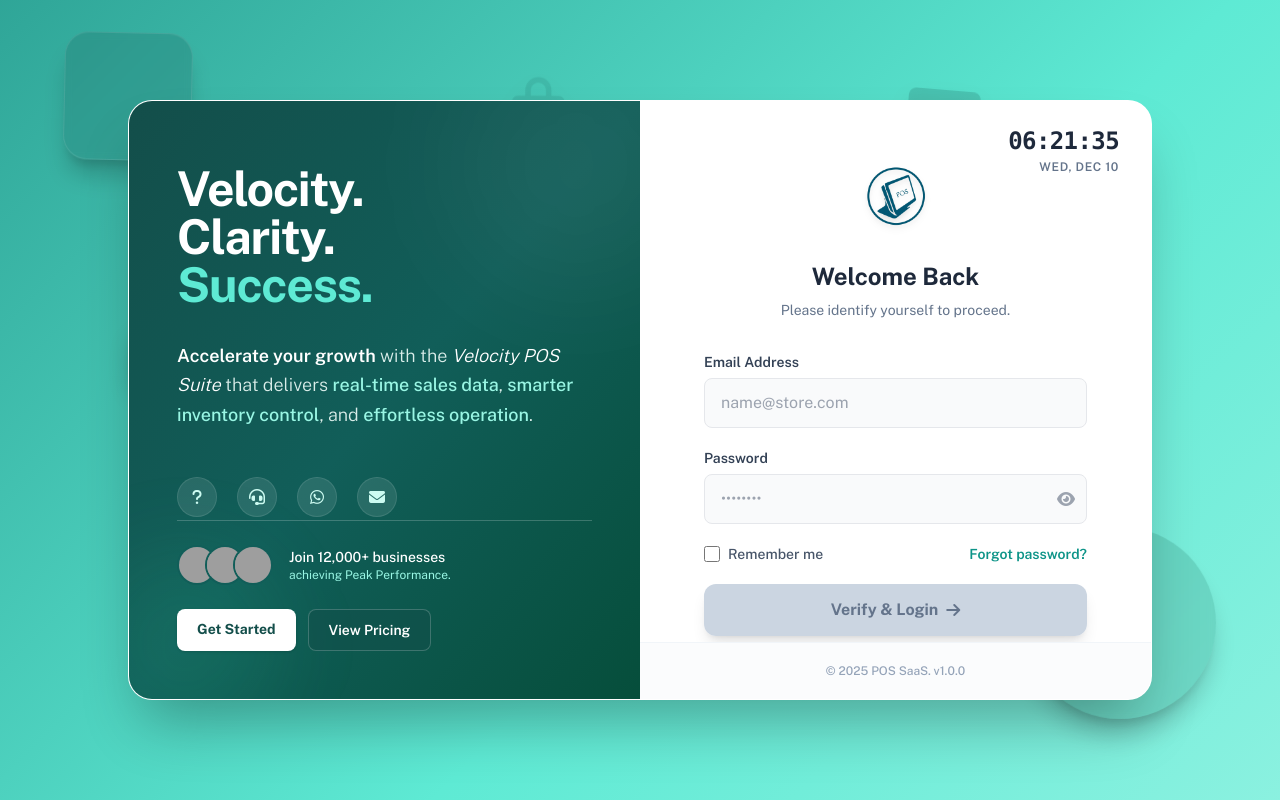
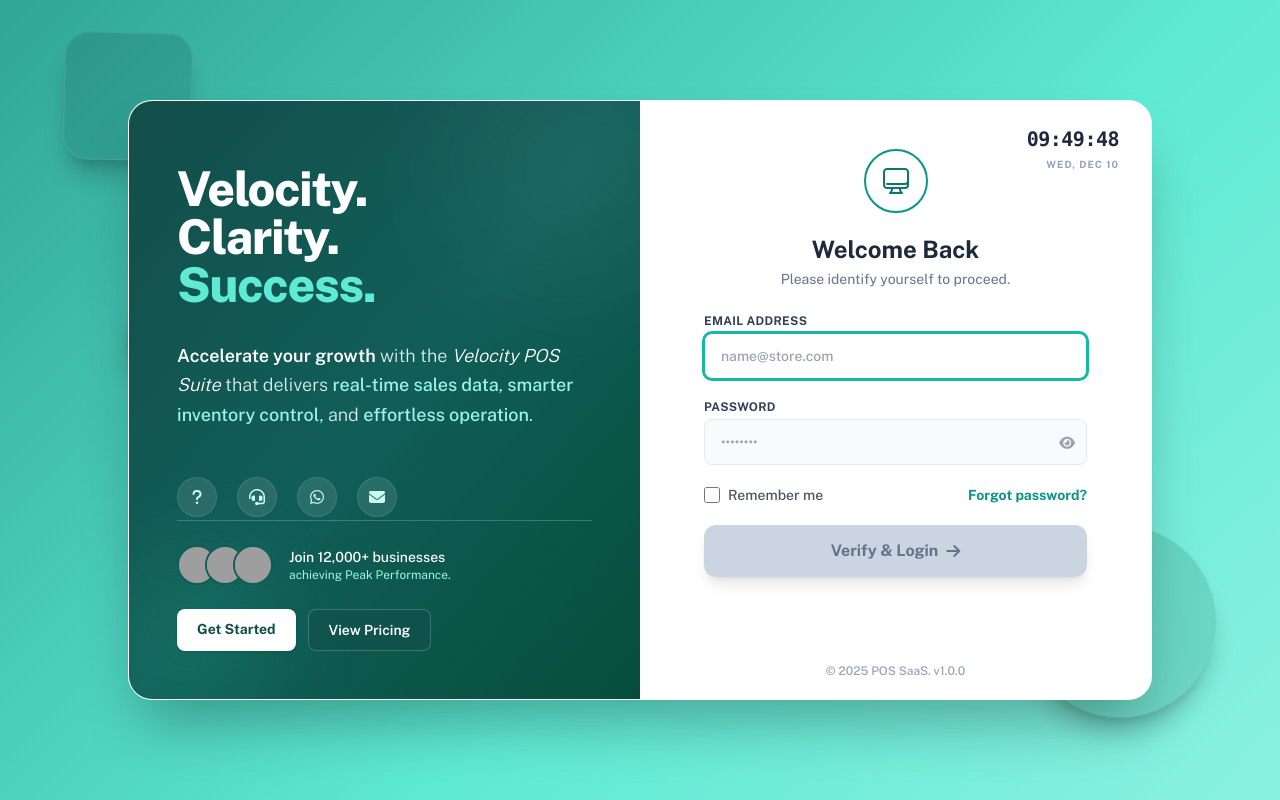
Before and after one commit to sharif-ullah-dhali608/modern-php-pos-system, a PHP site: page /pos/login in a window 1280 px wide. Run offline with PHP 8.4, Linux system fonts and the light colour scheme; some libraries are stand-ins or nearby versions; grey boxes are pictures that could not be loaded.

Commit message:
login2 work

```diff
--- a/config/auth_user.php
+++ b/config/auth_user.php
@@ -19,7 +19,7 @@ if(isset($_POST['login_btn']))
         $_SESSION['message'] = "Incorrect Captcha Code!";
         $_SESSION['input_email'] = $email; // Save email so user doesn't type it again
         // No specific error field for captcha, or you could set 'captcha' if you had logic for it
-        header("Location: ../signin.php");
+        header("Location: /pos/login");
         exit(0);
     }
 
--- a/config/dbcon.php
+++ b/config/dbcon.php
@@ -1,7 +1,7 @@
 <?php
 $host = "localhost";
 $username = "root";
-$password = "root";
+$password = "";
 $database = "pos_system";
 
 
--- a/signin.php
+++ b/signin.php
@@ -7,20 +7,28 @@ if(isset($_SESSION['auth'])){
 
 // 1. SESSION DATA
 $old_email = isset($_SESSION['input_email']) ? $_SESSION['input_email'] : '';
+
+// --- FIXED: PASSWORD RETAIN LOGIC ---
+// Session theke password ana hocche. Jodi backend set kore thake, tahole ekhane pabe.
+$old_password = isset($_SESSION['input_password']) ? $_SESSION['input_password'] : '';
+
 $error_field = isset($_SESSION['error_field']) ? $_SESSION['error_field'] : '';
 
 // 2. INPUT CLASSES
-$base_classes = "w-full rounded-lg px-4 py-3 outline-none transition-all duration-200 border";
+$base_classes = "w-full rounded-lg px-4 py-2.5 md:py-3 outline-none transition-all duration-200 border text-sm font-medium";
 
 $email_class = ($error_field == 'email' || $error_field == 'both')
     ? $base_classes . ' border-red-500 text-red-900 placeholder-red-300 focus:ring-2 focus:ring-red-500 bg-red-50'
-    : $base_classes . ' border-gray-200 bg-gray-50 text-gray-900 focus:ring-2 focus:ring-teal-500 focus:border-teal-500 focus:bg-white';
+    : $base_classes . ' border-slate-200 bg-slate-50 text-slate-800 focus:ring-2 focus:ring-teal-500 focus:border-teal-500 focus:bg-white';
 
 $pass_class = ($error_field == 'password' || $error_field == 'both')
     ? $base_classes . ' border-red-500 text-red-900 placeholder-red-300 focus:ring-2 focus:ring-red-500 bg-red-50'
-    : $base_classes . ' border-gray-200 bg-gray-50 text-gray-900 focus:ring-2 focus:ring-teal-500 focus:border-teal-500 focus:bg-white';
+    : $base_classes . ' border-slate-200 bg-slate-50 text-slate-800 focus:ring-2 focus:ring-teal-500 focus:border-teal-500 focus:bg-white';
 
+// 3. CLEAR SESSION (Flash Data)
+// Variable e data neyar por session clear kora hocche jate refresh korle data chole jay
 unset($_SESSION['input_email']);
+unset($_SESSION['input_password']);
 unset($_SESSION['error_field']);
 ?>
 
@@ -31,7 +39,7 @@ unset($_SESSION['error_field']);
     <meta name="viewport" content="width=device-width, initial-scale=1.0" />
     <title>POS Terminal Login</title>
 
-    <link href="https://fonts.googleapis.com/css2?family=Public+Sans:wght@300;400;500;600;700&display=swap" rel="stylesheet">
+    <link href="https://fonts.googleapis.com/css2?family=Public+Sans:wght@300;400;500;600;700;800&display=swap" rel="stylesheet">
     <script src="https://cdn.tailwindcss.com"></script>
     <script src="https://cdn.jsdelivr.net/npm/sweetalert2@11"></script>
     <link href="https://cdnjs.cloudflare.com/ajax/libs/font-awesome/6.5.0/css/all.min.css" rel="stylesheet">
@@ -39,13 +47,12 @@ unset($_SESSION['error_field']);
     <style>
         body { font-family: 'Public Sans', sans-serif; }
 
-        /* === 1. MOVING GRADIENT (Light Green <-> Deep Teal) === */
+        /* === 1. MOVING GRADIENT === */
         .animate-gradient {
             background: linear-gradient(-45deg, #ccfbf1, #5eead4, #0f766e, #115e59, #99f6e4);
             background-size: 400% 400%;
             animation: gradientBG 15s ease infinite;
         }
-
         @keyframes gradientBG {
             0% { background-position: 0% 50%; }
             50% { background-position: 100% 50%; }
@@ -56,35 +63,19 @@ unset($_SESSION['error_field']);
         .float-slow { animation: float 8s ease-in-out infinite; }
         .float-medium { animation: float 6s ease-in-out infinite; }
         .float-fast { animation: float 4s ease-in-out infinite; }
-
         @keyframes float {
             0% { transform: translateY(0px) rotate(0deg); }
             50% { transform: translateY(-30px) rotate(5deg); }
             100% { transform: translateY(0px) rotate(0deg); }
         }
 
-        /* Stronger Shadow for Visibility */
-        .shape-shadow {
-            box-shadow: 0 20px 25px -5px rgba(0, 0, 0, 0.2), 0 10px 10px -5px rgba(0, 0, 0, 0.1);
-        }
-        .icon-shadow {
-            filter: drop-shadow(0 10px 10px rgba(0, 0, 0, 0.25));
-        }
+        .shape-shadow { box-shadow: 0 20px 25px -5px rgba(0, 0, 0, 0.2), 0 10px 10px -5px rgba(0, 0, 0, 0.1); }
+        .icon-shadow { filter: drop-shadow(0 10px 10px rgba(0, 0, 0, 0.25)); }
 
-        /* Delays */
-        .delay-1000 { animation-delay: 1s; }
-        .delay-2000 { animation-delay: 2s; }
-        .delay-3000 { animation-delay: 3s; }
+        .animate-slide-up { animation: slideUp 0.6s cubic-bezier(0.16, 1, 0.3, 1) forwards; }
+        @keyframes slideUp { from { transform: translateY(20px); opacity: 0; } to { transform: translateY(0); opacity: 1; } }
 
-        /* Animation for Card */
-        @keyframes slideUp { from { transform: translateY(20px); opacity: 0; } to { transform: translateY(0); opacity: 1; } }
-        .animate-slide-up { animation: slideUp 0.6s cubic-bezier(0.16, 1, 0.3, 1) forwards; }
-
-        /* Glass Modal */
-        .glass-modal {
-            background: rgba(255, 255, 255, 0.95);
-            backdrop-filter: blur(20px);
-        }
+        .glass-modal { background: rgba(255, 255, 255, 0.95); backdrop-filter: blur(20px); }
 
         /* Tooltip */
         .tooltip-group { position: relative; }
@@ -97,15 +88,15 @@ unset($_SESSION['error_field']);
             opacity: 0; transition: all 0.2s; margin-bottom: 5px;
         }
 
-        /* Hide Number Spinner */
-        input::-webkit-outer-spin-button,
-        input::-webkit-inner-spin-button {
-            -webkit-appearance: none;
-            margin: 0;
+        /* Hide the browser's default password reveal button (Edge/IE) */
+        input::-ms-reveal,
+        input::-ms-clear {
+        display: none;
         }
-        input[type=number] {
-            -moz-appearance: textfield;
-        }
+
+        /* Disable scrollbars completely */
+        ::-webkit-scrollbar { display: none; }
+        * { -ms-overflow-style: none; scrollbar-width: none; }
     </style>
 </head>
 
@@ -123,9 +114,6 @@ unset($_SESSION['error_field']);
         <div class="absolute bottom-[15%] left-[20%] text-emerald-900/20 float-medium delay-1000">
             <i class="fas fa-chart-pie text-8xl icon-shadow"></i>
         </div>
-        <div class="absolute top-[10%] left-[40%] text-teal-800/15 float-fast delay-3000">
-            <i class="fas fa-shopping-bag text-6xl icon-shadow"></i>
-        </div>
     </div>
 
     <?php if(isset($_SESSION['message'])): ?>
@@ -140,7 +128,7 @@ unset($_SESSION['error_field']);
     </script>
     <?php unset($_SESSION['message']); endif; ?>
 
-    <div class="relative z-10 w-full max-w-5xl h-[90vh] md:h-[600px] flex animate-slide-up px-4 md:px-0">
+    <div class="relative z-10 w-full max-w-5xl md:h-[600px] flex animate-slide-up px-4 md:px-0">
 
         <div class="w-full flex flex-col md:flex-row bg-white shadow-[0_35px_60px_-15px_rgba(0,0,0,0.3)] rounded-3xl overflow-hidden border border-white/40">
 
@@ -152,6 +140,7 @@ unset($_SESSION['error_field']);
                     <h2 class="text-4xl lg:text-5xl font-extrabold tracking-tight leading-tight text-white">
                         Velocity. <br/> Clarity. <br/> <span class="text-teal-300">Success.</span>
                     </h2>
+
                     <p class="text-lg text-teal-50/90 leading-relaxed font-light">
                         <span class="font-semibold text-white">Accelerate your growth</span> with the
                         <span class="italic text-white">Velocity POS Suite</span> that delivers
@@ -159,6 +148,7 @@ unset($_SESSION['error_field']);
                         <span class="text-teal-200 font-medium">smarter inventory control</span>, and
                         <span class="text-teal-200 font-medium">effortless operation</span>.
                     </p>
+
                     <div class="flex items-center space-x-5 pt-4">
                         <a href="/faq" class="tooltip-group w-10 h-10 flex items-center justify-center rounded-full bg-white/10 hover:bg-white/20 transition-all border border-white/10">
                             <i class="fas fa-question text-teal-100"></i><span class="tooltip">FAQ</span>
@@ -198,35 +188,36 @@ unset($_SESSION['error_field']);
 
             <div class="w-full md:w-1/2 bg-white relative flex flex-col h-full">
 
-                <div class="absolute top-6 right-8 text-right z-20">
-                    <div id="clock" class="text-2xl font-bold text-slate-800 font-mono tracking-tight">00:00:00</div>
-                    <div id="date" class="text-xs text-slate-500 font-semibold uppercase tracking-wider mt-0.5">Loading...</div>
+                <div class="absolute top-6 right-8 text-right z-20 hidden md:block">
+                    <div class="text-xl font-bold text-slate-800 font-mono tracking-tight">09:49:48</div>
+                    <div class="text-[10px] text-slate-400 font-bold uppercase tracking-widest mt-1">WED, DEC 10</div>
                 </div>
 
-                <div class="flex-1 flex flex-col justify-center px-8 md:px-16 overflow-y-auto">
-                    <div class="text-center mb-8 mt-12">
-                        <div class="inline-flex items-center justify-center mb-6">
-                            <img src="assets/images/logo.png" alt="POS Logo" class="h-20 w-auto object-contain drop-shadow-md hover:scale-105 transition-transform duration-300">
+                <div class="flex-1 flex flex-col justify-center px-6 md:px-16 py-6 md:py-0">
+
+                    <div class="md:mt-12 mb-4 md:mb-6 text-center">
+                         <div class="w-16 h-16 rounded-full border-2 border-teal-600 flex items-center justify-center mx-auto mb-3 md:mb-5 text-teal-700 bg-white shadow-sm p-3">
+                             <svg xmlns="http://www.w3.org/2000/svg" fill="none" viewBox="0 0 24 24" stroke-width="1.5" stroke="currentColor" class="w-8 h-8">
+                                <path stroke-linecap="round" stroke-linejoin="round" d="M9 17.25v1.007a3 3 0 01-.879 2.122L7.5 21h9l-.621-.621A3 3 0 0115 18.257V17.25m6-12V15a2.25 2.25 0 01-2.25 2.25H5.25A2.25 2.25 0 013 15V5.25m18 0A2.25 2.25 0 0018.75 3H5.25A2.25 2.25 0 003 5.25m18 0V12a2.25 2.25 0 01-2.25 2.25H5.25" />
+                            </svg>
                         </div>
-                        <h2 class="text-2xl font-bold text-slate-800">Welcome Back</h2>
-                        <p class="text-slate-500 text-sm mt-2">Please identify yourself to proceed.</p>
+                        <h2 class="text-xl md:text-2xl font-bold text-slate-800">Welcome Back</h2>
+                        <p class="text-slate-500 text-xs md:text-sm mt-1">Please identify yourself to proceed.</p>
                     </div>
 
-                    <form action="config/auth_code.php" method="POST" id="loginForm" class="space-y-5">
+                    <form action="/pos/config/auth_user.php" method="POST" id="loginForm" class="space-y-3 md:space-y-5 w-full">
                         <div>
-                            <label for="email" class="block text-sm font-semibold mb-1.5 text-slate-700">Email Address</label>
-                            <input type="email" name="email" id="email" value="<?= htmlspecialchars($old_email); ?>" class="<?= $email_class; ?>" placeholder="name@store.com" required>
-                            <p id="emailError" class="text-sm mt-1 text-red-500 hidden font-medium">
-                                <i class="fas fa-exclamation-circle mr-1"></i> Invalid email format
-                            </p>
+                            <label for="email" class="block text-xs font-bold mb-1 text-slate-700 uppercase tracking-wide">Email Address</label>
+                            <input type="email" name="email" id="email" value="<?= htmlspecialchars($old_email); ?>" class="<?= $email_class; ?>" placeholder="name@store.com" required autofocus>
+                            <p id="emailError" class="text-xs mt-1 text-red-500 hidden font-medium">Invalid email format</p>
                         </div>
 
                         <div>
-                            <label for="password" class="block text-sm font-semibold mb-1.5 text-slate-700">Password</label>
+                            <label for="password" class="block text-xs font-bold mb-1 text-slate-700 uppercase tracking-wide">Password</label>
                             <div class="relative">
-                                <input type="password" name="password" id="password" class="<?= $pass_class; ?> pr-10" placeholder="••••••••" required>
-                                <button type="button" onclick="togglePassword()" class="absolute right-3 top-3.5 text-gray-400 hover:text-teal-600 transition">
-                                    <i id="eyeIcon" class="fas fa-eye"></i>
+                                <input type="password" name="password" id="password" value="<?= htmlspecialchars($old_password); ?>" class="<?= $pass_class; ?> pr-10" placeholder="••••••••" required>
+                                <button type="button" onclick="togglePassword()" class="absolute right-3 top-2.5 md:top-3 text-gray-400 hover:text-teal-600 transition">
+                                    <i id="eyeIcon" class="fas fa-eye text-sm"></i>
                                 </button>
                             </div>
                         </div>
@@ -235,23 +226,24 @@ unset($_SESSION['error_field']);
 
                         <div class="flex items-center justify-between mt-1">
                             <label class="flex items-center gap-2 cursor-pointer select-none">
-                                <input type="checkbox" name="remember" class="w-4 h-4 rounded text-teal-600 focus:ring-teal-500 border-gray-300">
-                                <span class="text-sm text-slate-600 font-medium">Remember me</span>
+                                <input type="checkbox" name="remember" class="w-4 h-4 rounded accent-teal-600 focus:ring-teal-500 border-gray-300">
+                                <span class="text-xs md:text-sm text-slate-600 font-medium">Remember me</span>
                             </label>
-                            <a href="#" class="text-sm font-semibold text-teal-600 hover:text-teal-800">Forgot password?</a>
+                            <a href="#" class="text-xs md:text-sm font-bold text-teal-600 hover:text-teal-800">Forgot password?</a>
                         </div>
 
                         <button type="button" id="openModalBtn" disabled
-                            class="w-full bg-gradient-to-br from-teal-900 via-teal-800 to-emerald-900 hover:to-emerald-800 disabled:from-slate-300 disabled:to-slate-300 disabled:text-slate-500 disabled:cursor-not-allowed text-white font-bold py-3.5 rounded-xl shadow-lg hover:shadow-xl transition-all transform active:scale-[0.98] flex items-center justify-center gap-2 mt-4">
-                            <span class="text-base">Verify & Login</span> <i class="fas fa-arrow-right"></i>
+                            class="w-full bg-gradient-to-br from-teal-900 via-teal-800 to-emerald-900 hover:to-emerald-800 disabled:from-slate-300 disabled:to-slate-300 disabled:text-slate-500 disabled:cursor-not-allowed text-white font-bold py-3 md:py-3.5 rounded-xl shadow-lg hover:shadow-xl transition-all transform active:scale-[0.98] flex items-center justify-center gap-2 mt-2 md:mt-4">
+                            <span class="text-sm md:text-base">Verify & Login</span> <i class="fas fa-arrow-right"></i>
                         </button>
 
                         <button type="submit" name="login_btn" id="realSubmitBtn" class="hidden"></button>
                     </form>
-                </div>
 
-                <div class="py-5 text-center border-t border-slate-100 bg-slate-50/50">
-                    <p class="text-xs text-slate-400 font-medium">&copy; 2025 POS SaaS. v1.0.0</p>
+                    <div class="mt-4 md:mt-auto pt-4 md:pt-8 md:pb-5 text-center">
+                        <p class="text-[10px] md:text-xs text-slate-400 font-medium">&copy; 2025 POS SaaS. v1.0.0</p>
+                    </div>
+
                 </div>
             </div>
         </div>
@@ -265,19 +257,18 @@ unset($_SESSION['error_field']);
                 <div class="w-14 h-14 bg-teal-50 text-teal-600 rounded-xl flex items-center justify-center mx-auto mb-4 text-xl shadow-sm"><i class="fas fa-shield-alt"></i></div>
                 <h3 class="text-lg font-bold text-slate-800">Security Check</h3>
                 <p class="text-sm text-slate-500 mt-2 mb-6">Please match the captcha code below.</p>
-                <div class="bg-slate-50 p-4 rounded-xl border border-slate-200 mb-6 flex items-center justify-between">
-                    <img src="config/captcha.php" id="captchaImage" alt="Code" class="h-10 rounded mix-blend-multiply">
-                    <button onclick="refreshCaptcha()" class="text-slate-400 hover:text-teal-600 transition p-2 rotate-0 hover:rotate-180 duration-500"><i class="fas fa-sync-alt"></i></button>
+
+                <div class="mb-6 flex items-center justify-center gap-4">
+                    <img src="config/captcha.php" id="captchaImage" alt="Code" class="h-16 rounded mix-blend-multiply">
+                    <button onclick="refreshCaptcha()" class="text-slate-400 hover:text-teal-600 transition p-2 rotate-0 hover:rotate-180 duration-500 text-lg" type="button">
+                        <i class="fas fa-sync-alt"></i>
+                    </button>
                 </div>
+                <input type="text" inputmode="numeric" id="modalCaptchaInput"
+                       class="w-full text-center text-3xl font-mono font-bold tracking-[0.5em] text-slate-800 border-b-2 border-slate-200 focus:border-teal-500 outline-none py-2 bg-transparent placeholder-slate-200 transition-colors"
+                       placeholder="•••••" oninput="this.value = this.value.replace(/[^0-9]/g, '').slice(0, 5);">
 
-                <input type="text"
-                       inputmode="numeric"
-                       id="modalCaptchaInput"
-                       class="w-full text-center text-3xl font-mono font-bold tracking-[0.5em] text-slate-800 border-b-2 border-slate-200 focus:border-teal-500 outline-none py-2 bg-transparent placeholder-slate-200 transition-colors"
-                       placeholder="•••••"
-                       oninput="this.value = this.value.replace(/[^0-9]/g, '').slice(0, 5);">
-
-                <button type="button" onclick="verifyAndLogin()"
+                <button type="button" id="confirmBtn" onclick="verifyAndLogin()"
                     class="w-full mt-8 bg-gradient-to-br from-teal-900 via-teal-800 to-emerald-900 hover:to-emerald-800 text-white font-bold py-3 rounded-lg shadow-md flex justify-center items-center gap-2 hover:shadow-lg transition-all">
                     <span>Access Dashboard</span> <i class="fas fa-check"></i>
                 </button>
@@ -286,19 +277,15 @@ unset($_SESSION['error_field']);
     </div>
 
     <script>
-        function updateClock() {
-            const now = new Date();
-            document.getElementById('clock').innerText = now.toLocaleTimeString('en-US', { hour12: false });
-            document.getElementById('date').innerText = now.toLocaleDateString('en-US', { weekday: 'short', month: 'short', day: 'numeric' });
-        }
-        setInterval(updateClock, 1000); updateClock();
-
         const emailInput = document.getElementById('email');
         const passwordInput = document.getElementById('password');
         const openModalBtn = document.getElementById('openModalBtn');
         const emailError = document.getElementById('emailError');
 
         function checkInputs() {
+            // Only re-enable if NOT in loading state
+            if(openModalBtn.innerHTML.includes('fa-spinner') || openModalBtn.innerHTML.includes('fa-circle-notch')) return;
+
             const emailVal = emailInput.value.trim();
             const passVal = passwordInput.value.trim();
             const emailRegex = /^[^\s@]+@[^\s@]+\.[^\s@]+$/;
@@ -306,7 +293,7 @@ unset($_SESSION['error_field']);
             if(emailVal && !isEmailValid) { emailError.classList.remove('hidden'); } else { emailError.classList.add('hidden'); }
             if(isEmailValid && passVal) { openModalBtn.disabled = false; } else { openModalBtn.disabled = true; }
         }
-        checkInputs();
+
         emailInput.addEventListener('input', checkInputs);
         passwordInput.addEventListener('input', checkInputs);
 
@@ -320,10 +307,29 @@ unset($_SESSION['error_field']);
         const backdrop = document.getElementById('modalBackdrop');
         const content = document.getElementById('modalContent');
 
+        // Added Loader for Initial Button
         openModalBtn.addEventListener('click', () => {
-            modal.classList.remove('hidden');
-            refreshCaptcha();
-            setTimeout(() => { backdrop.classList.remove('opacity-0'); content.classList.remove('scale-95', 'opacity-0'); content.classList.add('scale-100', 'opacity-100'); document.getElementById('modalCaptchaInput').focus(); }, 10);
+            const originalContent = openModalBtn.innerHTML;
+            openModalBtn.innerHTML = '<i class="fas fa-circle-notch fa-spin"></i> Please wait...';
+            openModalBtn.classList.add('cursor-not-allowed', 'opacity-75');
+            openModalBtn.disabled = true;
+
+            setTimeout(() => {
+                modal.classList.remove('hidden');
+                refreshCaptcha();
+
+                setTimeout(() => {
+                    backdrop.classList.remove('opacity-0');
+                    content.classList.remove('scale-95', 'opacity-0');
+                    content.classList.add('scale-100', 'opacity-100');
+                    document.getElementById('modalCaptchaInput').focus();
+                }, 10);
+
+                // Reset Button State
+                openModalBtn.innerHTML = originalContent;
+                openModalBtn.classList.remove('cursor-not-allowed', 'opacity-75');
+                checkInputs();
+            }, 500);
         });
 
         function closeModal() {
@@ -342,11 +348,18 @@ unset($_SESSION['error_field']);
             const code = document.getElementById('modalCaptchaInput').value.trim();
             if(!code) { content.classList.add('animate-bounce'); setTimeout(()=> content.classList.remove('animate-bounce'), 500); return; }
             document.getElementById('hiddenCaptchaInput').value = code;
-            const btn = document.querySelector('#captchaModal button:last-child');
-            btn.innerHTML = '<i class="fas fa-circle-notch fa-spin"></i> Checking...';
+
+            const btn = document.getElementById('confirmBtn');
+            btn.innerHTML = '<i class="fas fa-circle-notch fa-spin"></i> Verifying...';
             btn.disabled = true;
+            btn.classList.add('cursor-not-allowed', 'opacity-80');
+
             document.getElementById('realSubmitBtn').click();
         }
+
+        // Ensuring email is focused on load and initial check runs to enable button if values persist
+        emailInput.focus();
+        checkInputs(); // Run immediately to enable button if password exists
     </script>
 </body>
 </html>
```
